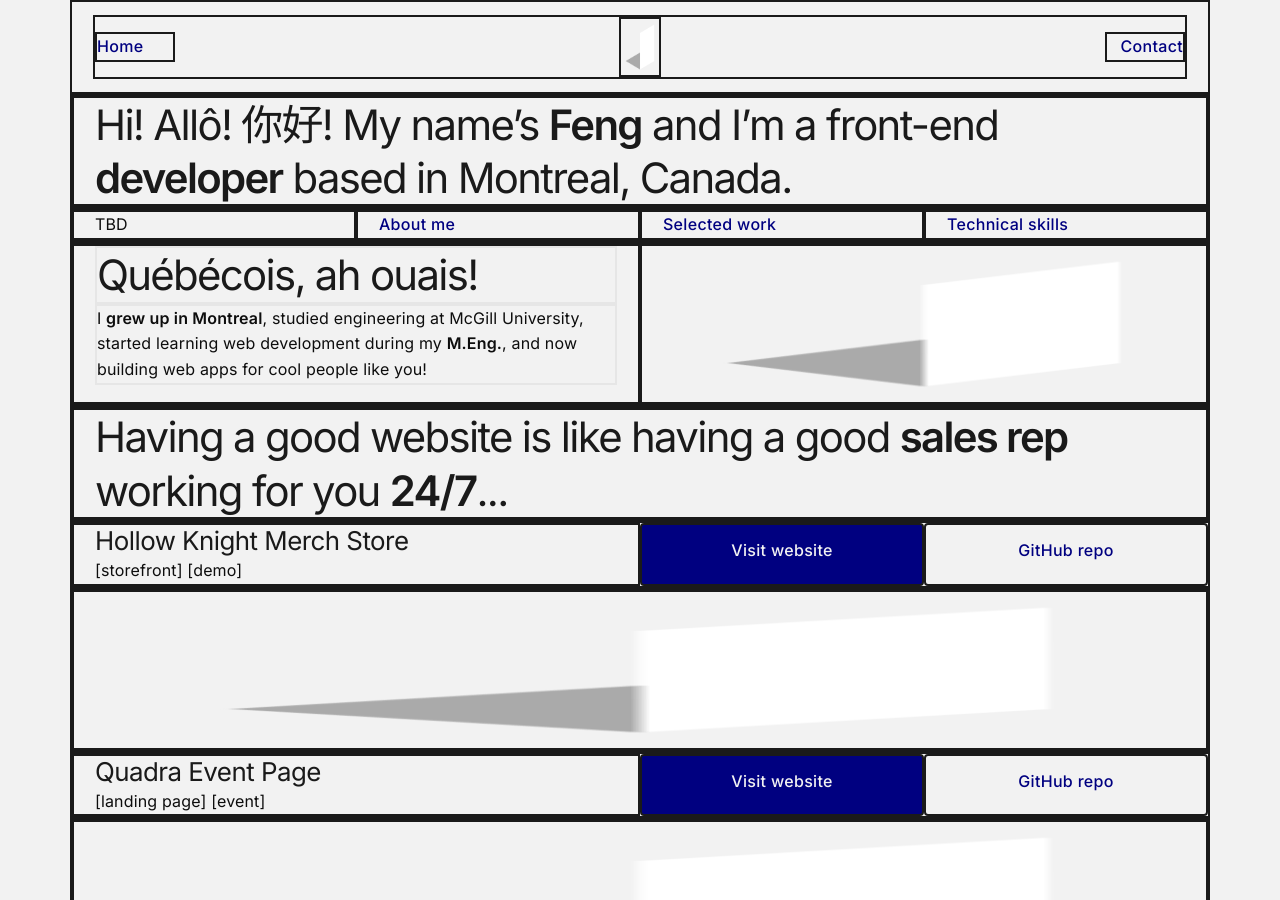
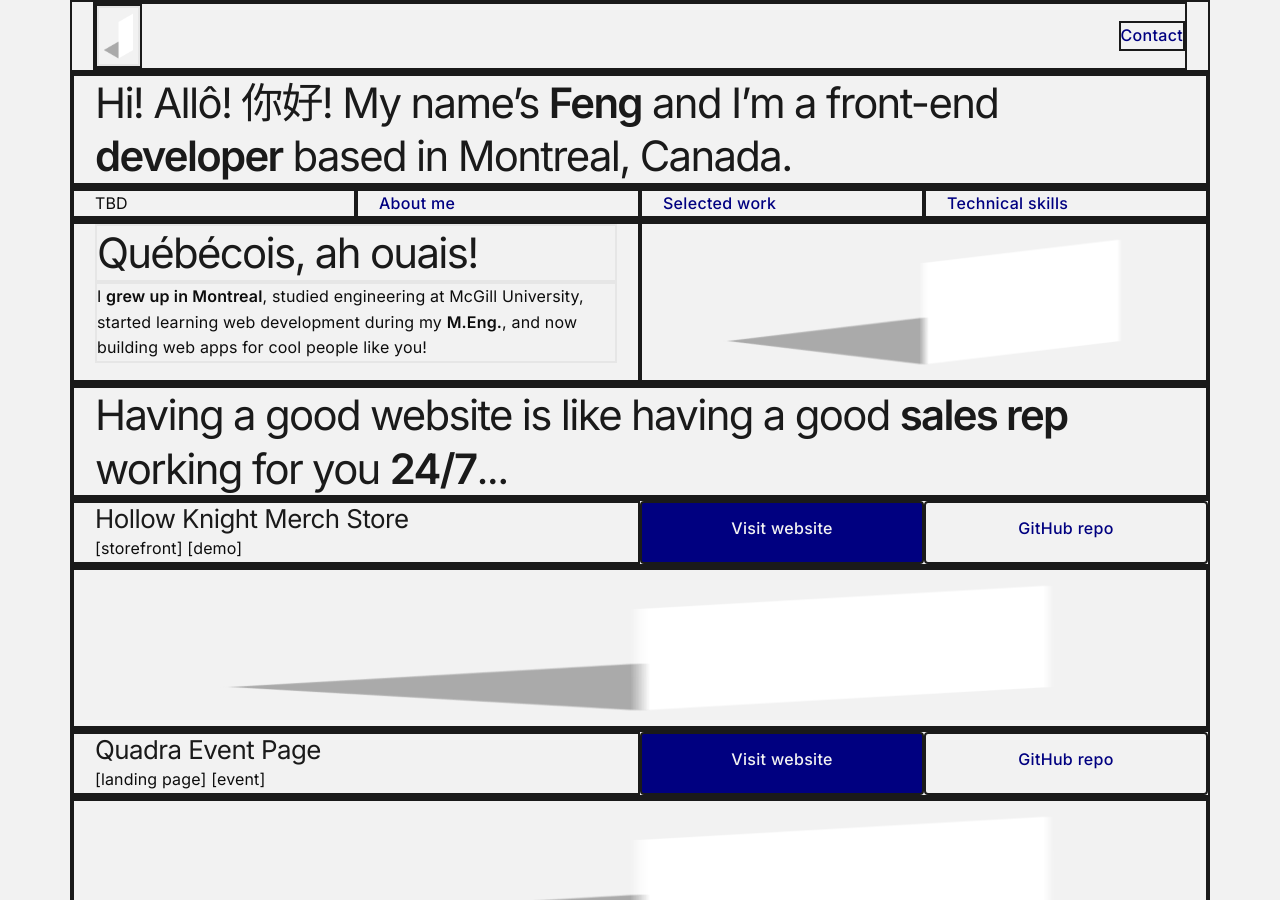
Before and after one commit to jingtianfeng/jtfeng-personal-1, a Jekyll site: the page built from index.html, in a window 1280 px wide and 900 px high. Built offline with Jekyll 4.4.1, drawn with Linux system fonts in a browser that asks for light colours.

Commit message:
Update nav-top: re-layout

```diff
--- a/_includes/nav-top.html
+++ b/_includes/nav-top.html
@@ -1,19 +1,15 @@
 <nav id="nav-top">
     <div class="border border-dark
-                container py-2">
+                container">
         <div class="border border-dark
                     d-flex align-items-center justify-content-between">
             <a class="border border-dark"
-               style="width: 80px"
                href="/">
-                Home
+                <img class="border"
+                     src="/assets/img/logo.png" alt="Website logo"
+                     height="60" width="auto">
             </a>
-            <img class="border border-dark"
-                 src="/assets/img/logo.png" alt="Website logo"
-                 height="60" width="auto">
-            <a class="border border-dark
-                      text-end"
-               style="width: 80px"
+            <a class="border border-dark"
                href="#footer">
                 Contact
             </a>
```
